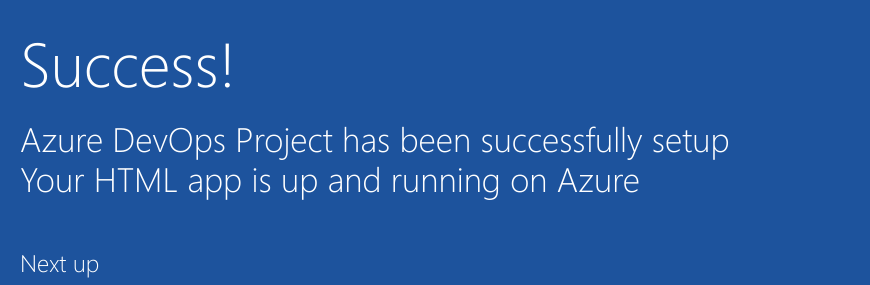
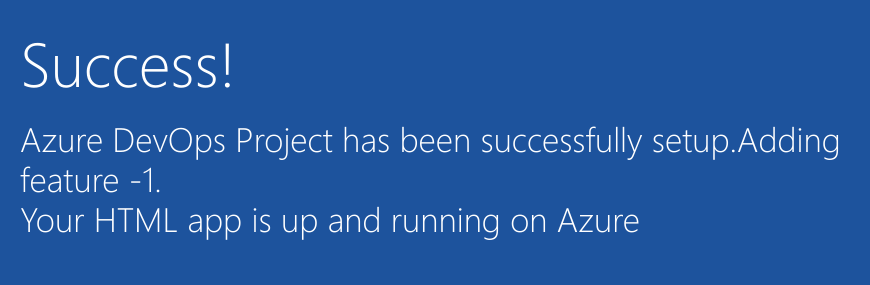
Before and after one commit to nims411/edureka_devops_certification, a plain HTML site: page assignment/Site/sample-project/sample-project/index.html in a window 1280 px wide. Shown: the part 352-637 px from the top of the page, 205-1075 px from the left. Drawn offline with Linux system fonts and the light colour scheme.

Commit message:
Newfeature_1 added

```diff
--- a/assignment/Site/sample-project/sample-project/index.html
+++ b/assignment/Site/sample-project/sample-project/index.html
@@ -19,7 +19,7 @@
         </div>
             <div class="content-body">
                 <div class="success-text">Success!</div>
-                <div class="description line-1"> Azure DevOps Project has been successfully setup</div>
+                <div class="description line-1"> Azure DevOps Project has been successfully setup.Adding feature -1.</div>
                 <div class="description line-2"> Your HTML app is up and running on Azure</div>
                 <div class="next-steps-container">
                     <div class="next-steps-header">Next up</div>
```
